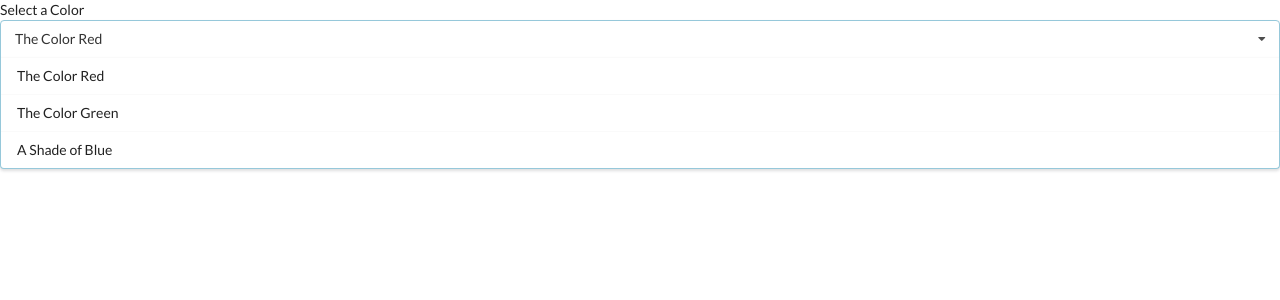
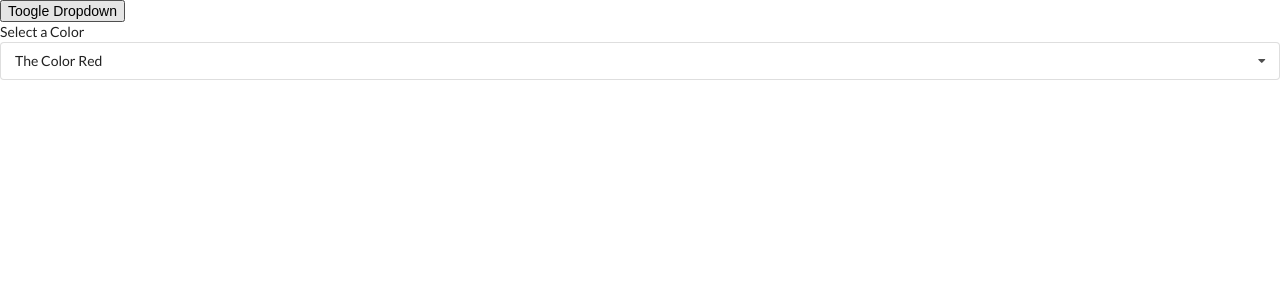
Before and after one commit to borissoto/react-hooks-widgets, a React (Create React App) app: page / in a window 1280 px wide. Shown: the top 300 px of the page. Built offline with nearby package versions, Linux system fonts and the light colour scheme.

Commit message:
making use of useRef for getting elements from the DOM

```diff
--- a/src/App.js
+++ b/src/App.js
@@ -35,14 +35,20 @@
 
 export default () => {
   const [selected, setSelected] = useState(options[0]);
+  const [showDropdown, setShowDropdown] = useState(true);
 
   return (
     <div>
-      <Dropdown
-        selected={selected}
-        onSelectedChange={setSelected}
-        options={options}
-      />
+      <button onClick={() => setShowDropdown(!showDropdown)}>
+        Toogle Dropdown
+      </button>
+      {showDropdown ? (
+        <Dropdown
+          selected={selected}
+          onSelectedChange={setSelected}
+          options={options}
+        />
+      ) : null}
     </div>
   );
 };
--- a/src/components/Dropdown.js
+++ b/src/components/Dropdown.js
@@ -1,25 +1,57 @@
-import React from 'react';
+import React, { useState, useEffect, useRef } from 'react';
 
 const Dropdown = ({ options, selected, onSelectedChange }) => {
+  const [open, setOpen] = useState(false);
+  const ref = useRef();
+
+  useEffect(() => {
+    const onBodyClick = (event) => {
+      if (ref.current && ref.current.contains(event.target)) {
+        return;
+      }
+
+      setOpen(false);
+    };
+
+    document.body.addEventListener('click', onBodyClick);
+
+    return () => {
+      document.body.removeEventListener('click', onBodyClick);
+    };
+  }, []);
+
   const renderedOptions = options.map((option) => {
+    if (option.value === selected.value) {
+      return null;
+    }
     return (
       <div
         key={option.value}
         className='item'
-        onClick={() => onSelectedChange(option)}
+        onClick={() => {
+          onSelectedChange(option);
+        }}
       >
         {option.label}
       </div>
     );
   });
+
   return (
-    <div className='ui form'>
+    <div ref={ref} className='ui form'>
       <div className='field'>
         <div className='label'>Select a Color</div>
-        <div className='ui selection dropdown visible active'>
+        <div
+          onClick={() => {
+            setOpen(!open);
+          }}
+          className={`ui selection dropdown ${open ? 'visible active' : ''}`}
+        >
           <i className='dropdown icon'></i>
           <div className='text'>{selected.label}</div>
-          <div className='menu visible transition'>{renderedOptions}</div>
+          <div className={`menu ${open ? 'visible transition' : ''}`}>
+            {renderedOptions}
+          </div>
         </div>
       </div>
     </div>
```
